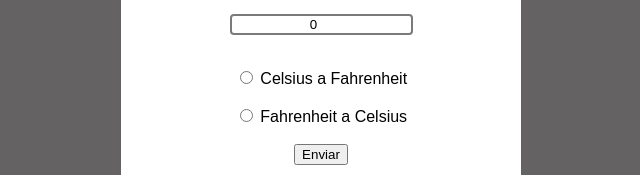
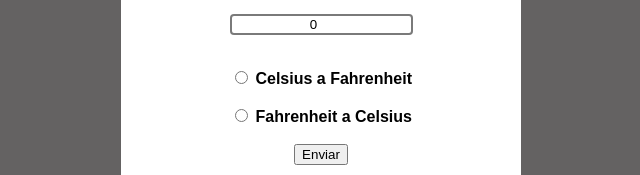
Before and after one commit to marlonroman/practica_javascript_6, a plain HTML site: page index.html in a window 1280 px wide. Shown: the part 136-311 px from the top of the page, without its empty margins (319-959 px from the left). Drawn offline with Linux system fonts and the light colour scheme.

Commit message:
estilo_label

```diff
--- a/estilos/estilos.css
+++ b/estilos/estilos.css
@@ -25,3 +25,8 @@ form{
     border-radius: 4px;
     margin-bottom: 15px;
 }
+
+label{
+    font-size: 1.5 em;
+    font-weight: bold;
+}
```
